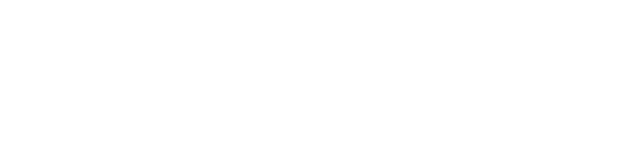
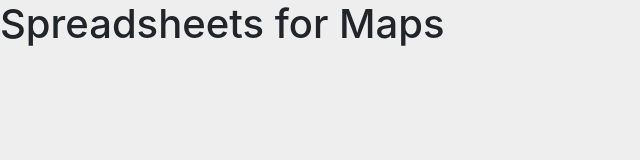
Before and after one commit to BryceStPierre/import-csv-data-for-maps-api, a website built with webpack: page src/index.html in a window 1280 px wide. Shown: the whole page, without its empty margins (0-640 px from the left). Built offline with nearby package versions, Linux system fonts and the light colour scheme.

Commit message:
Installed bootstrap and updated initial CSS/JS.

```diff
--- a/package.json
+++ b/package.json
@@ -32,6 +32,8 @@
     "webpack-dev-server": "^3.10.3"
   },
   "dependencies": {
-    "jquery": "^3.4.1"
+    "bootstrap": "^4.4.1",
+    "jquery": "^3.4.1",
+    "popper.js": "^1.16.1"
   }
 }
--- a/src/index.html
+++ b/src/index.html
@@ -7,6 +7,7 @@
     <title><%= htmlWebpackPlugin.options.title %></title>
 </head>
 <body>
+    <h1>Spreadsheets for Maps</h1>
     <script src="https://maps.googleapis.com/maps/api/js?key=<%= htmlWebpackPlugin.options.apiKey %>&libraries=places" async defer></script>
 </body>
 </html>
--- a/src/js/index.js
+++ b/src/js/index.js
@@ -1,6 +1,8 @@
+import 'bootstrap';
+import $ from 'jquery';
+
+import 'bootstrap/dist/css/bootstrap.min.css';
 import '../style.css';
-
-import $ from 'jquery';
 
 $(() => {
   alert('Hello world!');
--- a/src/style.css
+++ b/src/style.css
@@ -1,4 +1,3 @@
-h1 {
-    font-family: 'Times New Roman', Times, serif;
-    background-color: blue;
+body {
+    background-color: #EEE;
 }
```
